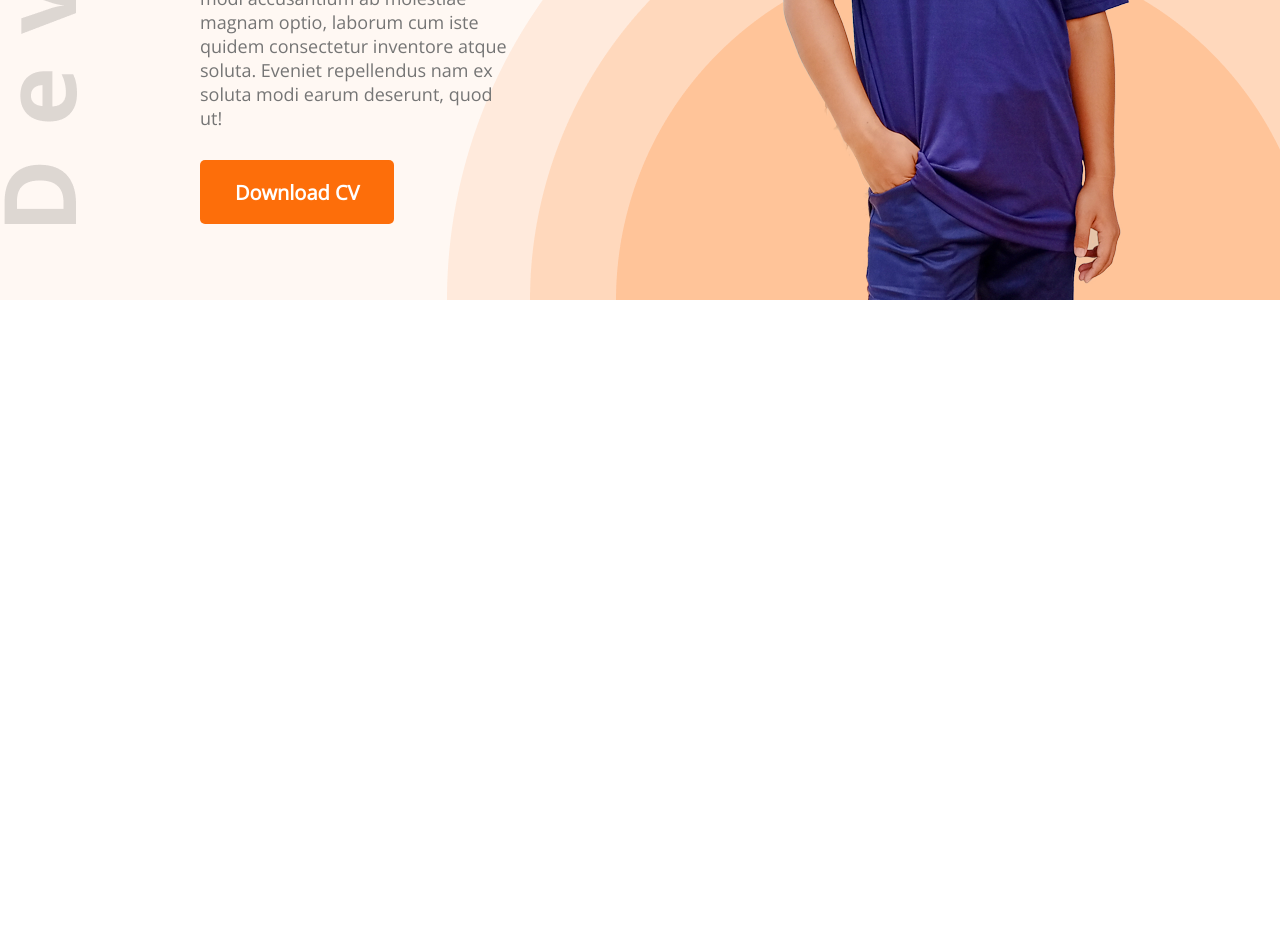
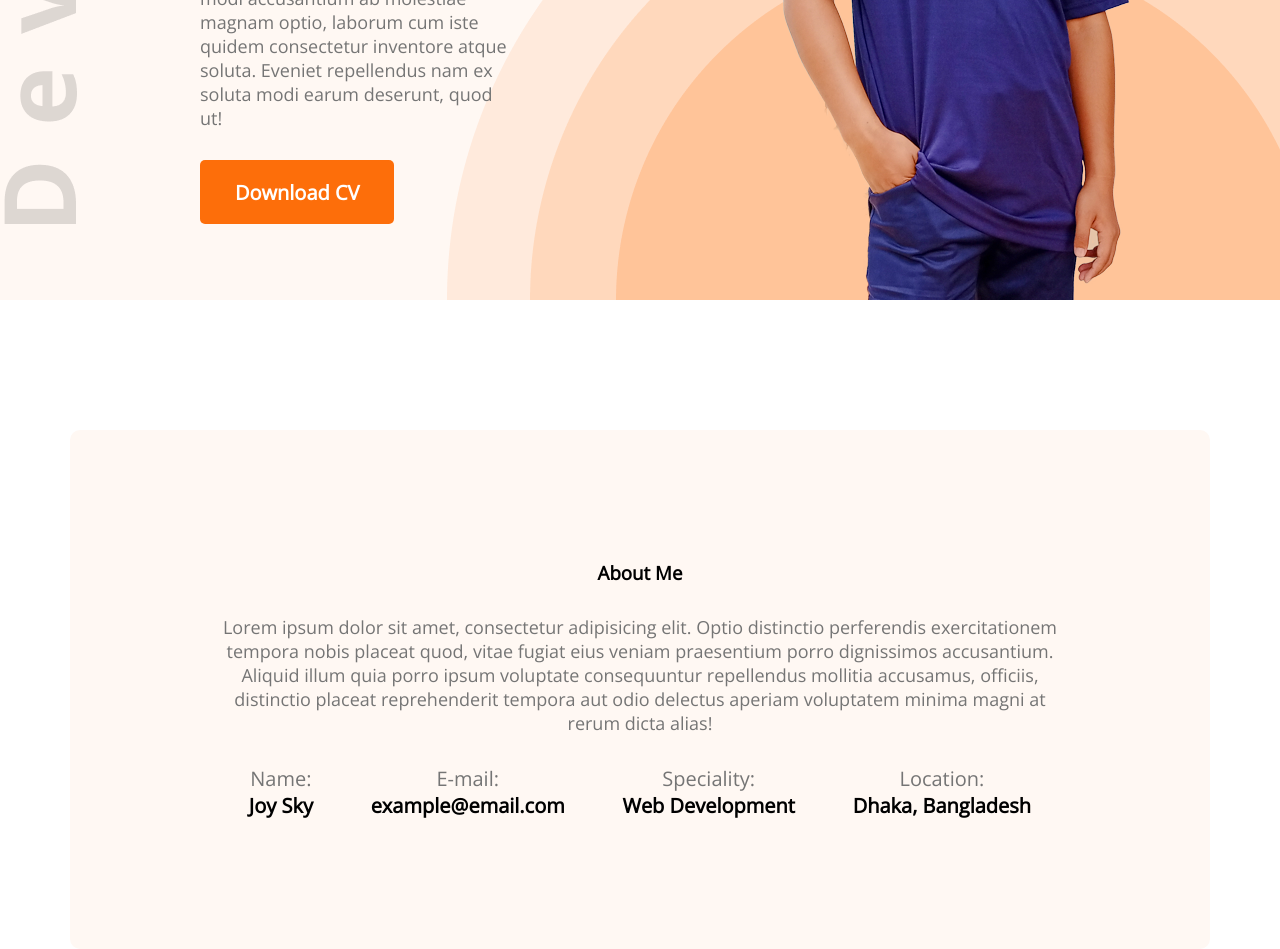
Before and after one commit to spkumerjoy/my-1m-portfolio, a plain HTML site: page index.html in a window 1280 px wide. Shown: the part 615-1564 px from the top of the page. Before the commit the page ends 915 px from the top, so only its background shows below. Drawn offline with nearby package versions, Linux system fonts and the light colour scheme.

Commit message:
about section complate

```diff
--- a/index.html
+++ b/index.html
@@ -33,7 +33,30 @@
         </div>
     </header>
     <main>
-
+        <section class="about">
+            <h3 class="section-title">About Me</h3>
+            <p class="section-desc">
+                Lorem ipsum dolor sit amet, consectetur adipisicing elit. Optio distinctio perferendis exercitationem tempora nobis placeat quod, vitae fugiat eius veniam praesentium porro dignissimos accusantium. Aliquid illum quia porro ipsum voluptate consequuntur repellendus mollitia accusamus, officiis, distinctio placeat reprehenderit tempora aut odio delectus aperiam voluptatem minima magni at rerum dicta alias!
+            </p>
+            <div class="about-info-container">
+                <div class="about-info">
+                    <p class="info-title">Name:</p>
+                    <p class="info-desc">Joy Sky</p>
+                </div>
+                <div class="about-info">
+                    <p class="info-title">E-mail:</p>
+                    <p class="info-desc">example@email.com</p>
+                </div>
+                <div class="about-info">
+                    <p class="info-title">Speciality:</p>
+                    <p class="info-desc">Web Development</p>
+                </div>
+                <div class="about-info">
+                    <p class="info-title">Location:</p>
+                    <p class="info-desc">Dhaka, Bangladesh</p>
+                </div>
+            </div>
+        </section>
     </main>
     <footer>
 
--- a/style.css
+++ b/style.css
@@ -65,3 +65,36 @@ nav li{
     font-size: 18px;
     margin-bottom: 30px;
 }
+/* maint section */
+main{
+    max-width: 1140px;
+    margin: 0 auto;
+}
+/* about section style */
+.about{
+    margin-top: 130px;
+    background: #FFF8F3;
+    border-radius: 10px;
+    padding: 130px 150px;
+    text-align: center;
+}
+.section-title{
+    margin-bottom: 30px;
+}
+.section-desc{
+    color: #757575;
+    font-size: 18px;
+    margin-bottom: 30px;
+}
+.about-info-container{
+    display: flex;
+    justify-content: space-around;
+}
+.info-title{
+    font-size: 20px;
+    color: #757575;
+}
+.info-desc{
+    font-weight: 700;
+    font-size: 20px;
+}
```
